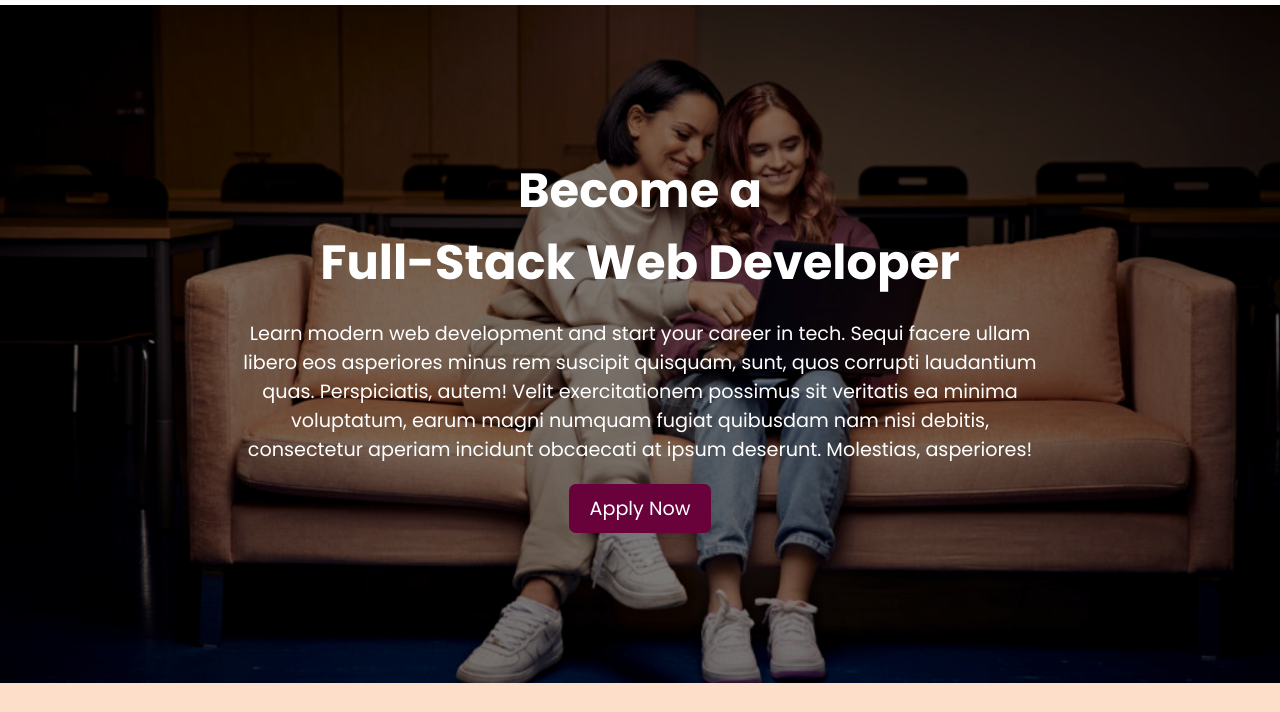
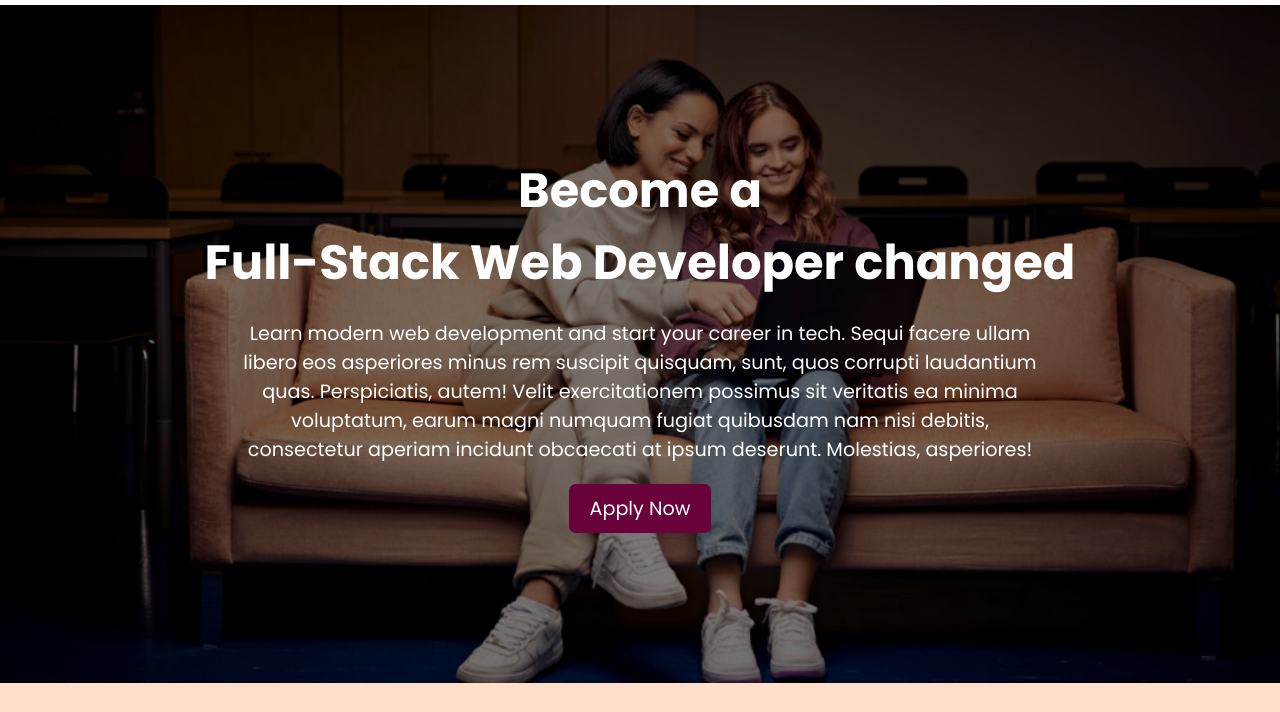
Before and after one commit to tutulhaque/bc-full-stack, a plain HTML site: page index.html in a window 1280 px wide. Shown: the part 88-800 px from the top of the page. Drawn offline with Linux system fonts and the light colour scheme.

Commit message:
changes in heading-1

```diff
--- a/index.html
+++ b/index.html
@@ -25,7 +25,7 @@
             </div>
         </nav>
         <div class="banner">
-            <h1 class="banner-title">Become a<br>Full-Stack Web Developer</h1>
+            <h1 class="banner-title">Become a<br>Full-Stack Web Developer changed</h1>
             <p class="banner-description">Learn modern web development and start your career in tech. Sequi facere ullam
                 libero eos asperiores minus rem suscipit quisquam, sunt, quos corrupti laudantium quas. Perspiciatis,
                 autem! Velit exercitationem possimus sit veritatis ea minima voluptatum, earum magni numquam fugiat
```
